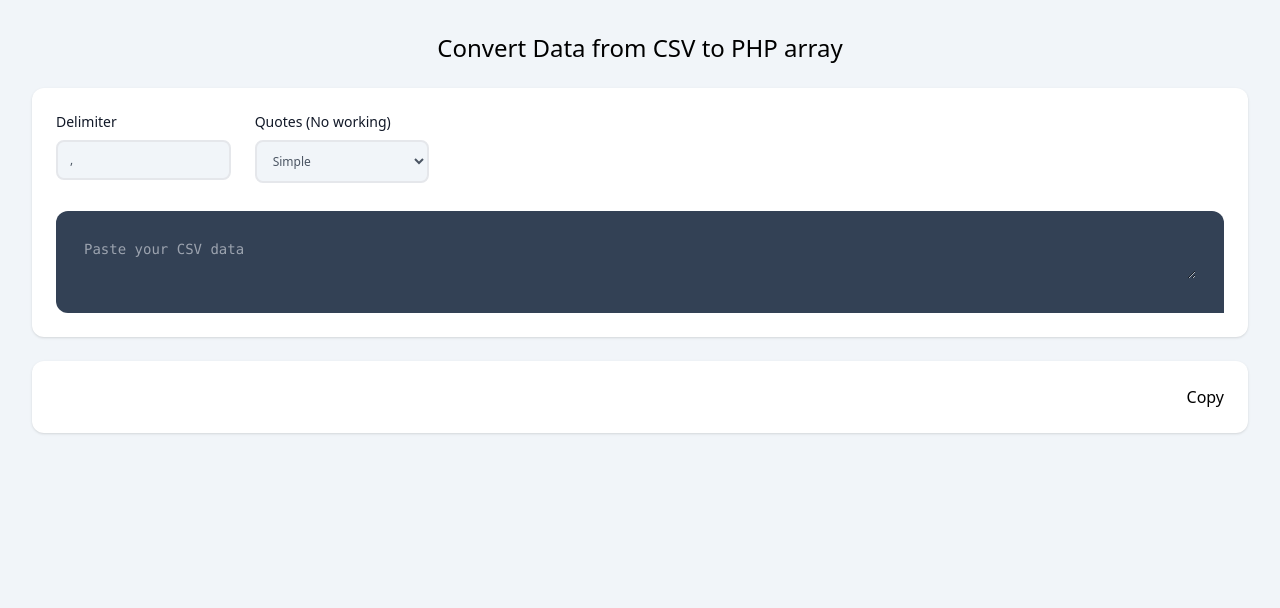
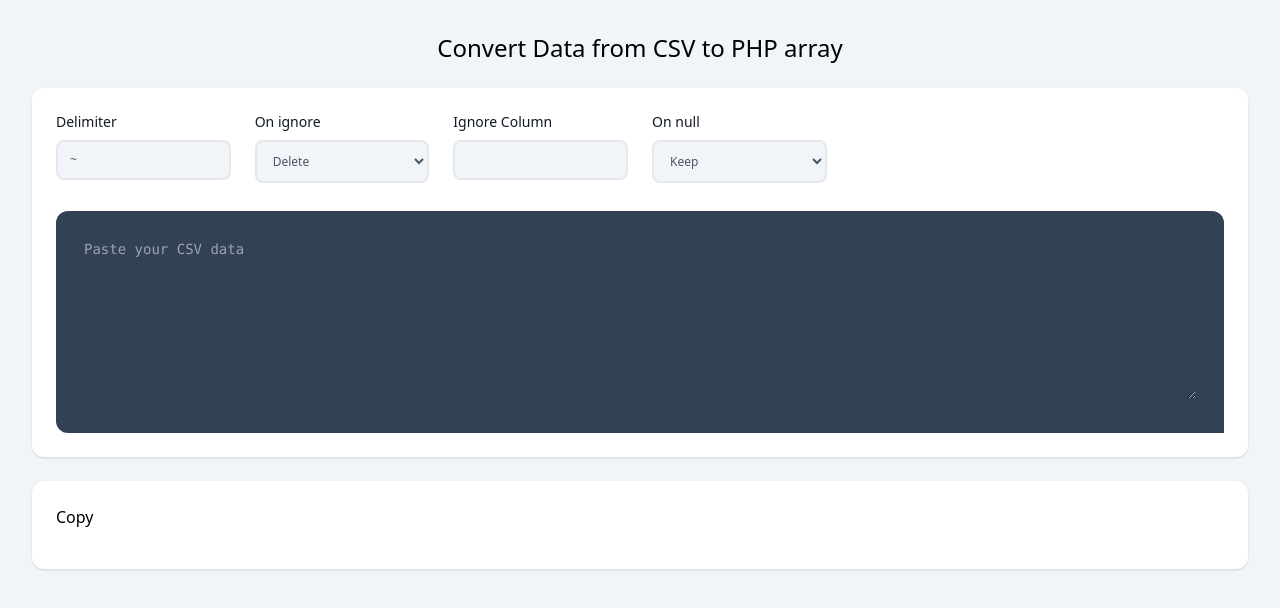
Before and after one commit to kenetpicado/php-array-converter, a Vue app: page / in a window 1280 px wide. Shown: the top 608 px of the page. Built offline with nearby package versions, Linux system fonts and the light colour scheme.

Commit message:
on ignore, on null

```diff
--- a/src/App.vue
+++ b/src/App.vue
@@ -9,24 +9,29 @@
                 <div class="grid gap-6 mb-6 md:grid-cols-6">
                     <InputForm v-model="delimiter" text="Delimiter" />
                     <div>
-                        <label class="label-primary">Quotes (No working)</label>
-                        <select v-model="quotes" class="input-primary">
-                            <option value="simple">Simple</option>
-                            <option value="doble">Doble</option>
+                        <label class="label-primary">On ignore</label>
+                        <select v-model="onIgnore" class="input-primary">
+                            <option value="comment">Comment</option>
+                            <option value="delete">Delete</option>
+                        </select>
+                    </div>
+                    <InputForm v-model="ignore" text="Ignore Column" />
+
+                    <div>
+                        <label class="label-primary">On null</label>
+                        <select v-model="onNull" class="input-primary">
+                            <option value="keep">Keep</option>
+                            <option value="delete">Delete</option>
                         </select>
                     </div>
                 </div>
-
                 <TextAreaForm v-model="csvData" placeholder="Paste your CSV data" />
-
             </section>
 
-            <section class="shadow dark:shadow-xl rounded-xl bg-white dark:bg-slate-800 p-3 md:p-6">
-                <div class="flex justify-end items-center">
-                    <button @click="copyToClipboard()">Copy</button>
-                </div>
+            <section class="shadow dark:shadow-xl rounded-xl bg-white dark:bg-slate-800 p-3 md:p-6 w-full">
+                <button @click="copyToClipboard()" class="mb-4">Copy</button>
                 <div id="resultArray">
-                    <pre>{{ phpArray }}</pre>
+                    <pre class="ooverflow-x-auto max-w-full whitespace-pre-wrap">{{ phpArray }}</pre>
                 </div>
             </section>
         </div>
@@ -36,15 +41,29 @@
 <script setup>
 import TextAreaForm from "./components/TextAreaForm.vue";
 import InputForm from "./components/InputForm.vue";
-import { ref, watch } from "vue";
+import { ref, watch, computed } from "vue";
 
 const csvData = ref("");
 const phpArray = ref("");
-const delimiter = ref(",");
-const quotes = ref("simple");
+const delimiter = ref("~");
+const onIgnore = ref("delete");
+const onNull = ref("keep");
+const ignore = ref("");
 
 watch(csvData, (value) => {
     transformCsv(value);
+});
+
+const columnsToIgnore = computed(() => {
+    if (!ignore.value) {
+        return [];
+    }
+
+    return ignore.value.split(",")
+        .filter((value, index, self) => self.indexOf(value) === index)
+        .filter((value) => value !== "")
+        .filter((column) => !isNaN(column))
+        .map((column) => Number(column.trim()))
 });
 
 function transformCsv(data) {
@@ -53,12 +72,38 @@ function transformCsv(data) {
     });
 
     const lines = updatedCsvData.split("\n");
-    const headers = lines[0].split(delimiter.value).map(header => header.trim());
+    const headers = lines[0].split(delimiter.value).map(header => header.trim().toLowerCase().replace(/ /g, "_"));
 
-    const temporalResult = lines.slice(1).map((line) => {
+    const temporalResult = lines.slice(1).map((line, index) => {
+
         const values = line.split(delimiter.value).map(header => header.trim());
 
-        const rowValues = headers.map((header, index) => `    "${header}" => "${values[index] ?? ""}",`);
+        const rowValues = headers.map((header, index) => {
+
+            if (!values[index]) {
+
+                //On null case
+                if (onNull.value === "delete") {
+                    return null;
+                } else {
+                    return `    "${header}" => "",`;
+                }
+            }
+
+            else if (columnsToIgnore.value.includes(index)) {
+
+                //On ignore case
+                if (onIgnore.value === "delete") {
+                    return null;
+                } else {
+                    return `    //"${header}" => "${values[index] ?? ""}",`;
+                }
+
+            } else {
+                return `    "${header}" => "${values[index] ?? ""}",`;
+            }
+
+        }).filter(value => value !== null);
 
         return `[\n${rowValues.join("\n")}\n],`;
     }).join("\n");
@@ -80,4 +125,8 @@ function copyToClipboard() {
     alert('Copied to clipboard');
 }
 
+watch(() => [delimiter.value, onIgnore.value, onNull.value, ignore.value], () => {
+    transformCsv(csvData.value);
+});
+
 </script>
--- a/src/components/TextAreaForm.vue
+++ b/src/components/TextAreaForm.vue
@@ -2,8 +2,8 @@
     <div
         class="file border-4 border-dashed border-transparent w-full bg-slate-700 dark:bg-slate-700 rounded-xl md:rounded-br-none p-6">
         <textarea class="text-sm w-full bg-slate-700 dark:bg-slate-700 text-white font-mono focus:outline-none"
-            :placeholder="placeholder" autocomplete="off" autocorrect="off" autocapitalize="off" spellcheck="false" ref="textarea"
-            :value="modelValue" @input="$emit('update:modelValue', $event.target.value), resizeTextarea()"></textarea>
+            :placeholder="placeholder" autocomplete="off" autocorrect="off" autocapitalize="off" spellcheck="false" rows="8"
+            :value="modelValue" @input="$emit('update:modelValue', $event.target.value)"></textarea>
     </div>
 </template>
 
@@ -21,15 +21,4 @@ const props = defineProps({
     }
 });
 
-const textarea = ref(null);
-
-function resizeTextarea() {
-    textarea.value.style.height = 'auto';
-    textarea.value.style.height = `${textarea.value.scrollHeight + 2}px`;
-};
-
-watch(() => props.modelValue, () => {
-    resizeTextarea();
-});
-
 </script>
```
